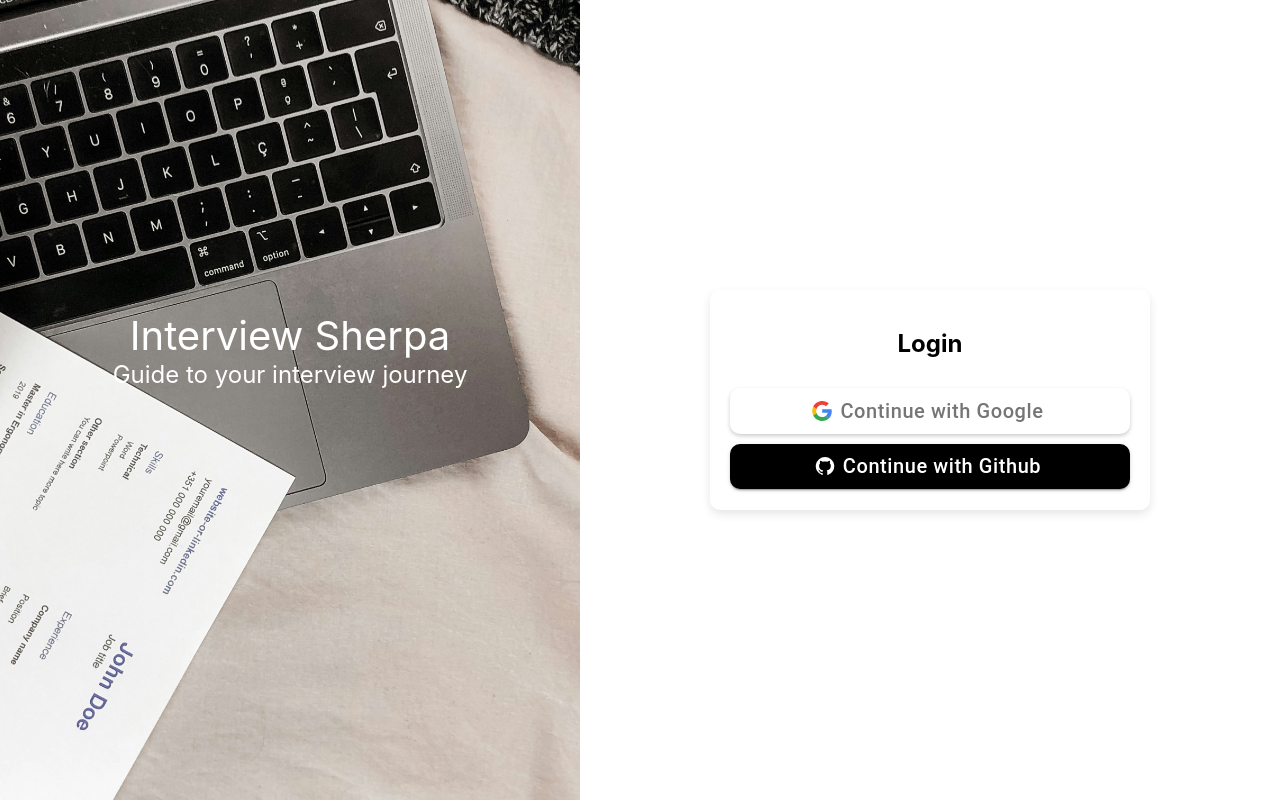
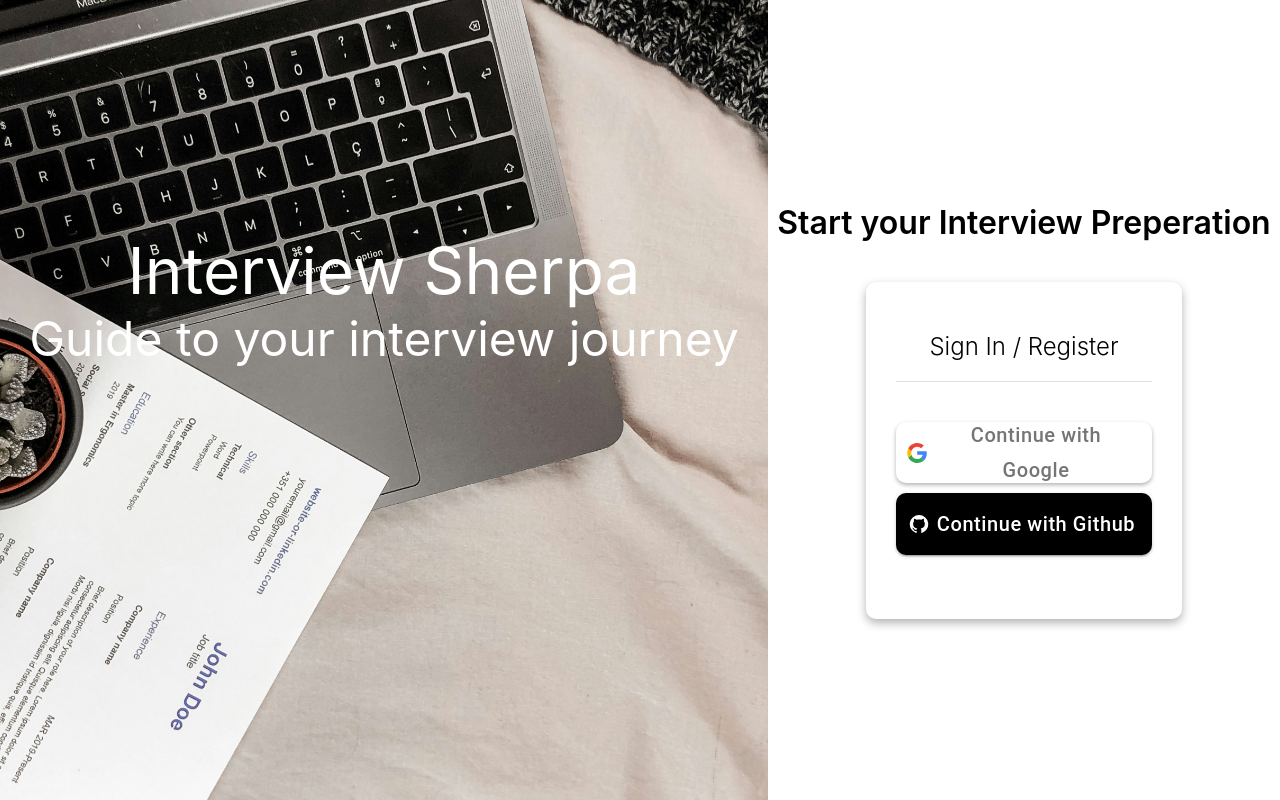
Before and after one commit to claycat/interview-sherpa, a React (Create React App) app: page / in a window 1280 px wide. Built offline with nearby package versions, Linux system fonts and the light colour scheme.

Commit message:
refine mainpage

```diff
--- a/package.json
+++ b/package.json
@@ -17,6 +17,7 @@
         "react": "^18.3.1",
         "react-dom": "^18.3.1",
         "react-icons": "^5.2.1",
+        "react-rnd": "^10.4.11",
         "react-router-dom": "^6.23.1",
         "react-scripts": "5.0.1",
         "reactflow": "^11.11.3",
--- a/src/component/login/SocialLoginButtons.tsx
+++ b/src/component/login/SocialLoginButtons.tsx
@@ -3,7 +3,7 @@
 import { css } from '@emotion/react';
 import styled from '@emotion/styled';
 import GitHubIcon from '@mui/icons-material/GitHub';
-import { Button } from '@mui/material';
+import { Button, Divider } from '@mui/material';
 import GoogleIcon from 'assets/icons/GoogleIcon';
 
 const Container = styled.div`
@@ -11,22 +11,23 @@ const Container = styled.div`
     flex-direction: column;
     align-items: center;
     justify-content: center;
-    height: 100vh;
+    width: 50%;
 `;
 
 const LoginContainer = styled.div`
     background: white;
-    padding: 20px;
+    padding: 30px;
+    padding-bottom: 60px;
     border-radius: 10px;
-    box-shadow: 0px 4px 10px rgba(0, 0, 0, 0.1);
-    width: 400px;
+    box-shadow: 0px 4px 10px rgba(0, 0, 0, 0.3);
+    width: 100%;
     text-align: center;
 `;
 
 const googleButtonStyle = css`
     border: none; /* No border */
     color: rgba(0, 0, 0, 0.54);
-    box-shadow: 0 2px 4px rgba(0, 0, 0, 0.2);
+    box-shadow: 0 2px 4px rgba(0, 0, 0, 0.3);
     &:hover {
         background-color: rgba(0, 0, 0, 0);
         color: rgba(0, 0, 0, 0.87);
@@ -50,6 +51,7 @@ const buttonStyle = css`
 
 const LoginHeader = styled.h2`
     font-size: 24px;
+    font-weight: 300;
     margin-bottom: 20px;
 `;
 
@@ -57,7 +59,8 @@ const SocialLoginButtons: React.FC = () => {
     return (
         <Container>
             <LoginContainer>
-                <LoginHeader>Login</LoginHeader>
+                <LoginHeader>Sign In / Register</LoginHeader>
+                <Divider style={{ marginBottom: '30px' }} />
                 <Button
                     variant="outlined"
                     startIcon={<GoogleIcon />}
--- a/src/component/modal/Modal.tsx
+++ b/src/component/modal/Modal.tsx
@@ -18,8 +18,20 @@ const modalStyle = css`
     top: 50%;
     left: 50%;
     transform: translate(-50%, -50%);
-    width: 70vw;
     height: 70vh;
+    width: calc(30vw + 200px);
+
+    @media (max-width: 1200px) {
+        width: calc(40vw + 200px);
+    }
+
+    @media (max-width: 800px) {
+        width: calc(50vw + 100px);
+    }
+
+    @media (max-width: 600px) {
+        width: 70vw;
+    }
     background: white;
     padding: 20px;
     box-shadow: 0 2px 10px rgba(0, 0, 0, 0.1);
--- a/src/pages/main/MainPage.tsx
+++ b/src/pages/main/MainPage.tsx
@@ -15,6 +15,10 @@ const MainPage = () => {
                 <MainPageSubHeader>Guide to your interview journey</MainPageSubHeader>
             </MainContainerLeft>
             <MainContainerRight>
+                <h1 style={{ marginBottom: '40px', fontWeight: '600' }}>
+                    Start your Interview Preperation
+                </h1>
+
                 <SocialLoginButtons />
             </MainContainerRight>
         </SplitScreenContainer>
--- a/src/pages/main/MainPageStyle.tsx
+++ b/src/pages/main/MainPageStyle.tsx
@@ -28,25 +28,26 @@ export const MainContainerLeft = styled.div`
     background-size: cover;
     background-position: center;
     opacity: 0;
-    padding-bottom: 100px;
+    padding-bottom: 200px;
     animation: ${fadeIn} 1s ease-in forwards;
 `;
 
 export const MainContainerRight = styled.div`
-    width: 700px;
+    width: 40vw;
     display: flex;
     justify-content: center;
     flex-direction: column;
     align-items: center;
+    text-align: center;
     position: relative;
 `;
 
 export const MainPageMainHeader = styled.div`
-    font-size: 40px;
+    font-size: 4em;
     color: white;
 `;
 
 export const MainPageSubHeader = styled.div`
-    font-size: 24px;
+    font-size: 3em;
     color: white;
 `;
```
Also changed, not shown: 1 other file (tests, documents, lock files or other folders).
